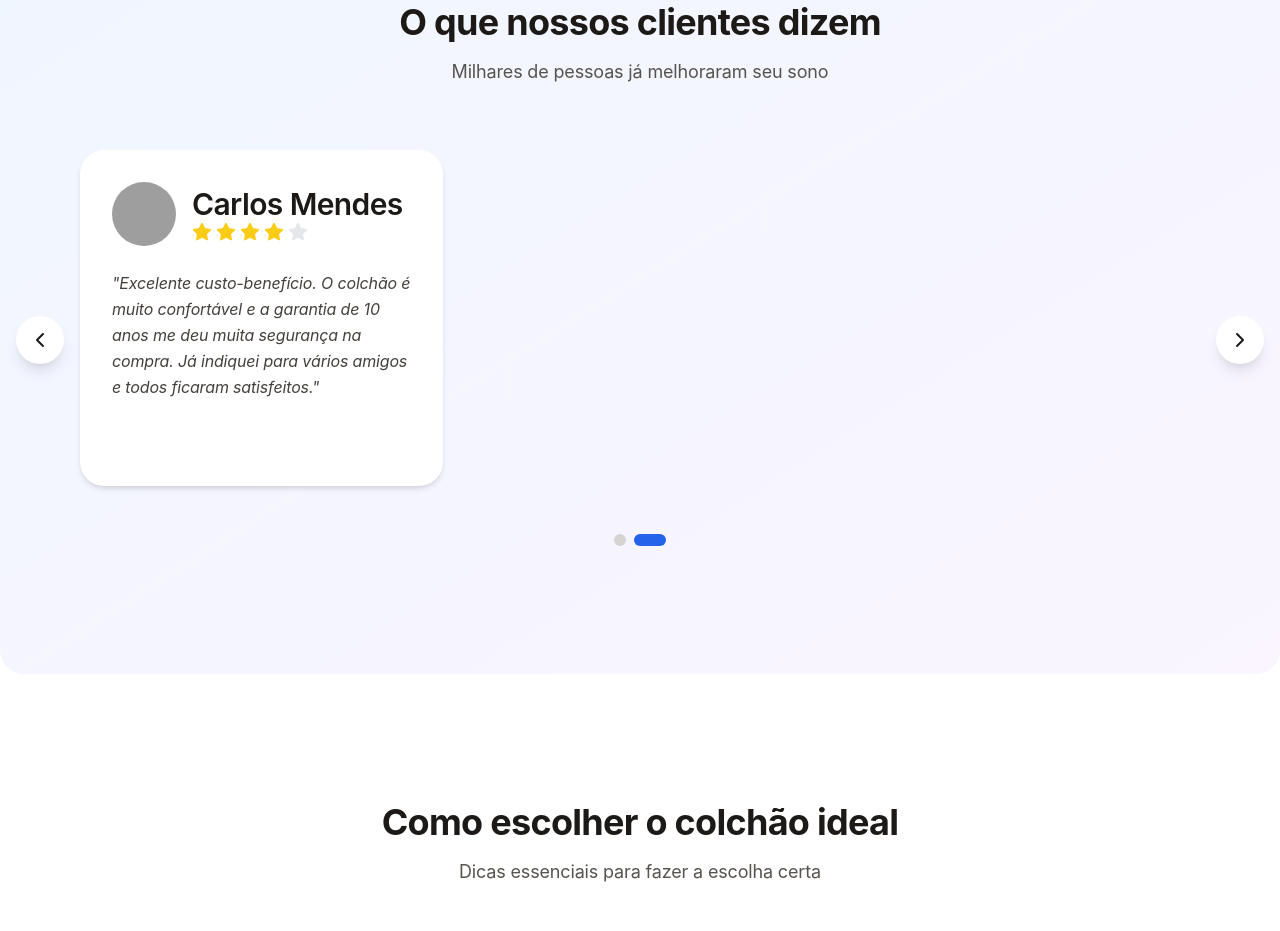
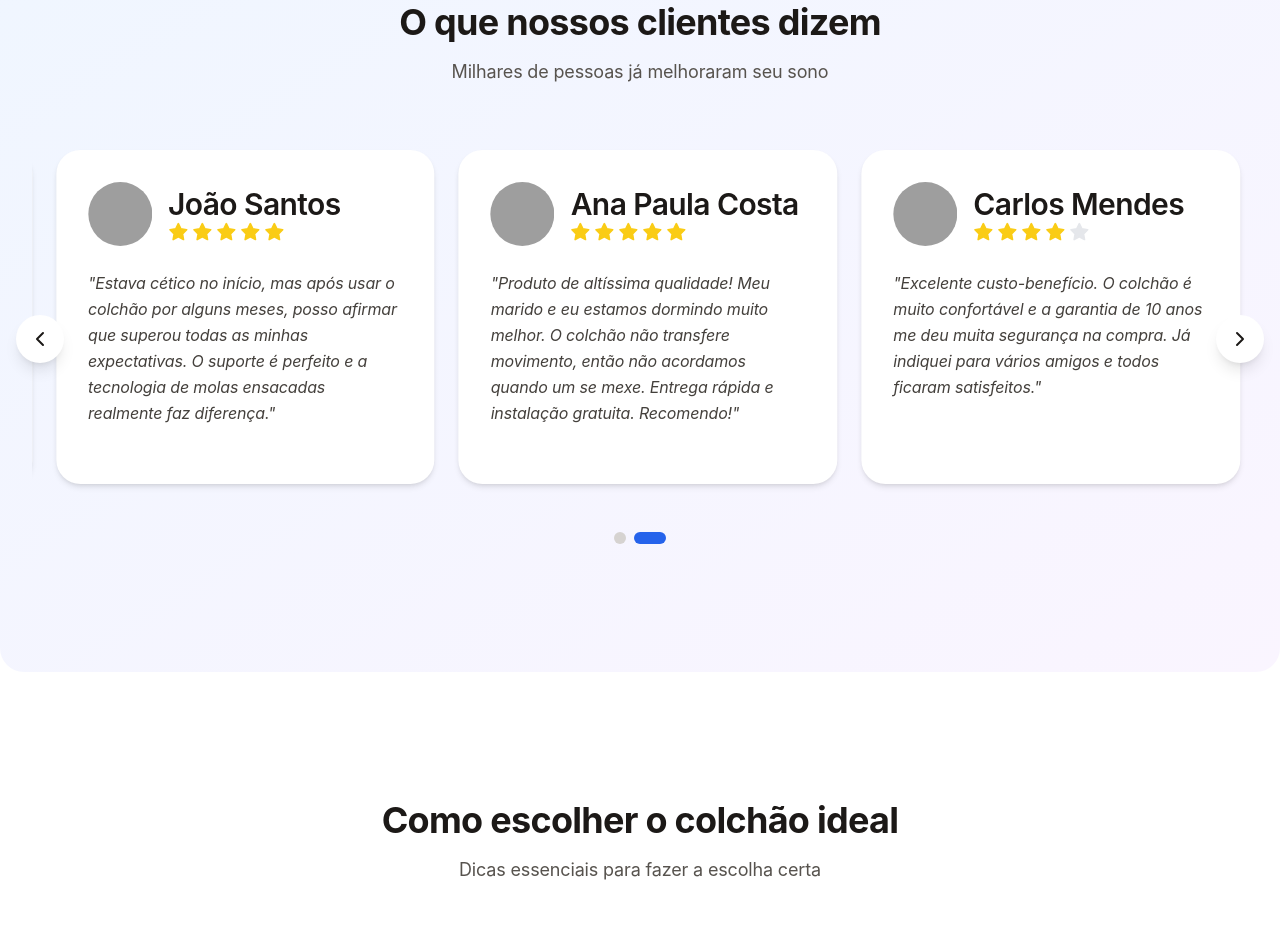
Before and after one commit to JFormigoni/Rovigo-Colchoes, a React (Vite) app: page / in a window 1280 px wide. Shown: the part 2160-3091 px from the top of the page. Built offline with nearby package versions, Linux system fonts and the light colour scheme; no server answers; the database is empty; grey boxes are pictures that could not be loaded.

Commit message:
Ajustes de bugs no carrossel de avaliações

```diff
--- a/src/components/landing/SocialProofSection.tsx
+++ b/src/components/landing/SocialProofSection.tsx
@@ -99,21 +99,23 @@ export default function SocialProofSection() {
         </p>
 
         {/* Carousel Container */}
-        <div className="relative max-w-7xl mx-auto px-4">
+        <div className="relative max-w-7xl mx-auto">
           {/* Carousel Track */}
-          <div className="overflow-hidden py-4">
+          <div className="overflow-hidden px-4 py-4">
             <div
-              className="flex transition-transform duration-500 ease-out"
+              className="flex transition-transform duration-500 ease-out gap-4 md:gap-6"
               style={{
-                transform: `translateX(-${currentIndex * 100}%)`,
-                gap: '1.5rem'
+                transform: `translateX(-${currentIndex * (100 / itemsPerView)}%)`
               }}
               data-testid="testimonials-grid"
             >
               {testimonials.map((testimonial) => (
                 <div
                   key={testimonial.id}
-                  className="flex-shrink-0 w-full md:w-[calc(50%-0.75rem)] lg:w-[calc(33.333%-1rem)] px-2"
+                  className="flex-shrink-0"
+                  style={{
+                    width: `calc(${100 / itemsPerView}% - ${itemsPerView === 1 ? '0px' : itemsPerView === 2 ? '12px' : '16px'})`
+                  }}
                 >
                   <TestimonialCard testimonial={testimonial} />
                 </div>
```
